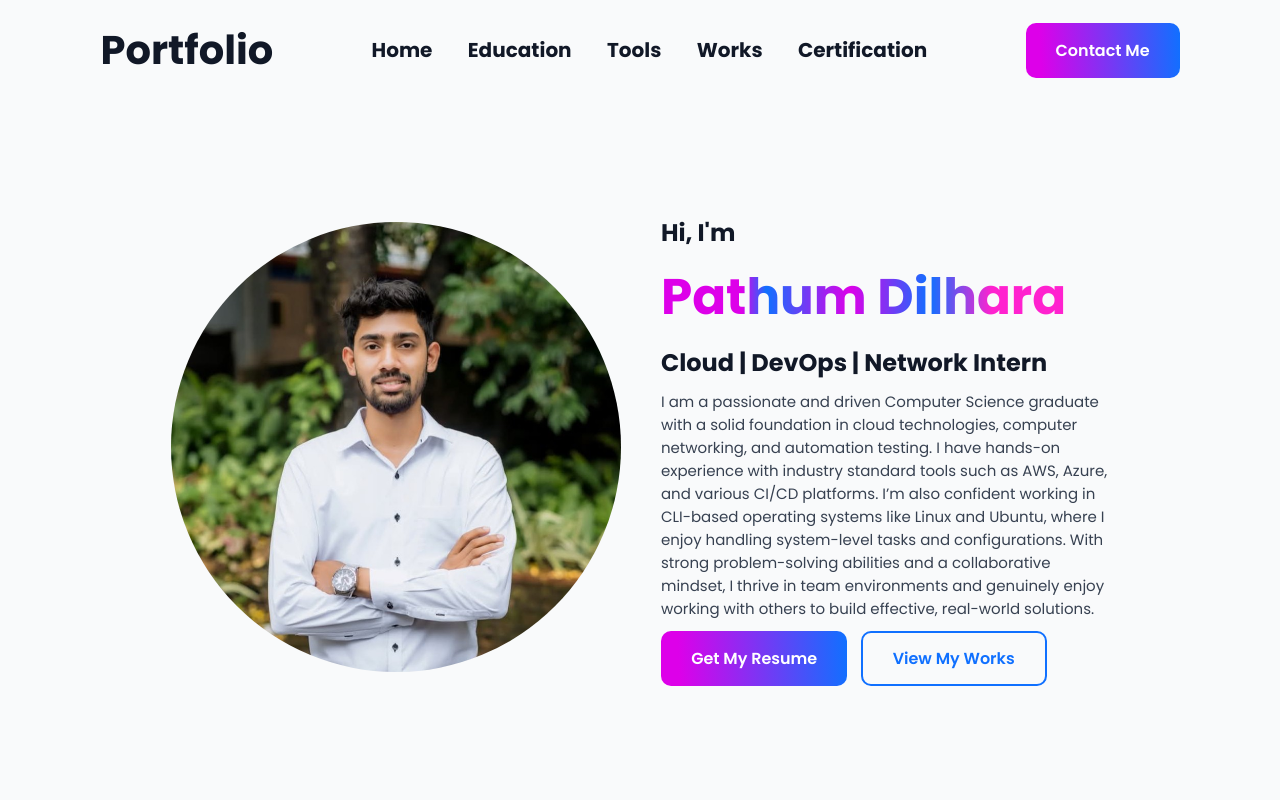
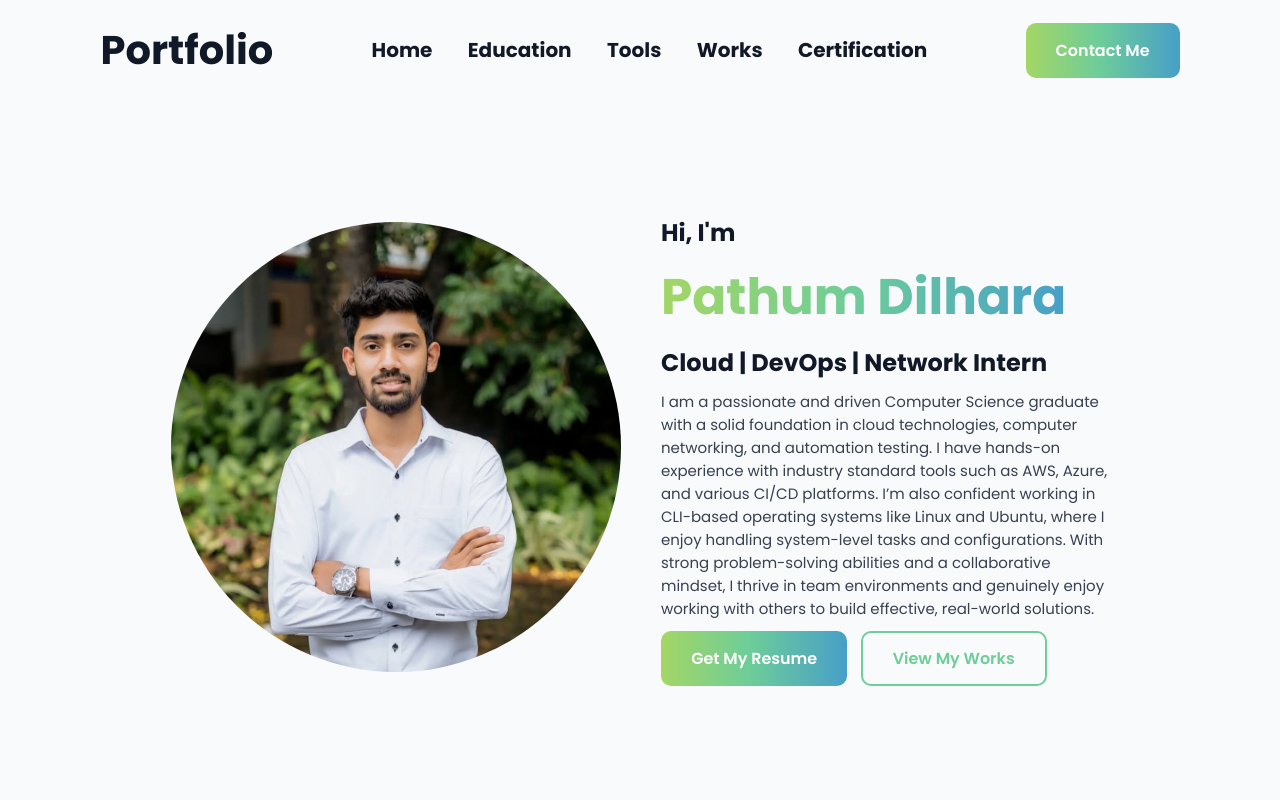
Before and after one commit to Pathum-Dilhara/My-Portfolio-React, a React (Vite) app: page / in a window 1280 px wide. Shown: the top 800 px of the page. Built offline with nearby package versions, Linux system fonts and the light colour scheme; a web font is replaced by a local one.

Commit message:
change css

```diff
--- a/src/Components/Certification/Certification.css
+++ b/src/Components/Certification/Certification.css
@@ -39,7 +39,7 @@
 
 .image:hover{
     transform: scale(1.03);
-    box-shadow: 3px 4px 10px 0 rgba(238, 124, 228, 0.596);
+    box-shadow: 3px 4px 10px 0 #A4D665;
 
 }
 
--- a/src/Components/Contact/Contact.css
+++ b/src/Components/Contact/Contact.css
@@ -27,7 +27,7 @@
 
 .description-left h2{
     font-size: 40px;
-    background: linear-gradient(90deg, #DD00E9 20.02%, rgb(16, 112, 255) 25.96%, #DD00E9 46.63%, rgb(16, 112, 255) 66.35%, #FF22CF 81.73%);
+    background: linear-gradient(90deg, #A4D665 0%, #6ECD99 47.12%, #479FC8 100%);
     -webkit-background-clip: text;
     background-clip: text;
     -webkit-text-fill-color: transparent;
@@ -99,7 +99,7 @@
     align-self: flex-end;
     padding: 15px 30px;
     border-radius: 10px;
-    background: linear-gradient(267deg, rgb(16, 112, 255) 0.06%, #DD00E9 90.06%);
+    background: linear-gradient(90deg, #A4D665 0%, #6ECD99 47.12%, #479FC8 100%);
     color: white;
     cursor: pointer;
     font-size: 16px;
--- a/src/Components/Footer/Footer.css
+++ b/src/Components/Footer/Footer.css
@@ -23,5 +23,5 @@
 }
 
 .social-link i:hover{
-    color: #DD00E9;
+    color: #A4D665;
 }
--- a/src/Components/Hero/Hero.css
+++ b/src/Components/Hero/Hero.css
@@ -27,7 +27,7 @@
 .hero h1{
     font-size: 50px;
     font-weight: 700;
-    background: linear-gradient(90deg, #DD00E9 20.02%, rgb(16, 112, 255) 25.96%, #DD00E9 46.63%, rgb(16, 112, 255) 66.35%, #FF22CF 81.73%);
+    background: linear-gradient(90deg, #A4D665 0%, #6ECD99 47.12%, #479FC8 100%) ;
     -webkit-background-clip: text;
     background-clip: text;
     -webkit-text-fill-color: transparent;
@@ -48,7 +48,7 @@
     justify-content: center;
     align-items: center;
     border-radius: 10px;
-    background: linear-gradient(267deg, rgb(16, 112, 255) 0.06%, #DD00E9 90.06%);
+    background: linear-gradient(90deg, #A4D665 0%, #6ECD99 47.12%, #479FC8 100%);
     color: white;
     font-weight: 600;
     transition: 0.5s;
@@ -60,9 +60,9 @@
     justify-content: center;
     align-items: center;
     border-radius: 10px;
-    border: 2px solid rgb(16, 112, 255);
+    border: 2px solid #6ECD99;
     font-weight: 600;
-    color: rgb(16, 112, 255);
+    color: #6ECD99;
     transition: 0.5s;
     cursor: pointer;
 }
@@ -73,8 +73,8 @@
 
 .hero-works:hover{
     transform: scale(1.05);
-    border: 2px solid #DD00E9;
-    color: #DD00E9;
+    border: 2px solid #479FC8;
+    color: #479FC8;
 }
 
 .hero-action a{
--- a/src/Components/Navbar/Navbar.css
+++ b/src/Components/Navbar/Navbar.css
@@ -22,7 +22,7 @@
 .nav-connect{
     padding: 15px 30px;
     border-radius: 10px;
-    background: linear-gradient(267deg, rgb(16, 112, 255) 0.06%, #DD00E9 90.06%);
+    background: linear-gradient(90deg, #A4D665 0%, #6ECD99 47.12%, #479FC8 100%);
     color: white;
     cursor: pointer;
     font-weight:600;
@@ -41,5 +41,5 @@
 }
 
 .anchor-link:hover{
-    color: #DD00E9;
+    color: #6ECD99;
 }
--- a/src/Components/Tools/Tools.css
+++ b/src/Components/Tools/Tools.css
@@ -40,7 +40,7 @@
 
 .item:hover{
     transform: scale(1.03);
-    box-shadow: 3px 4px 10px 0 rgba(238, 124, 228, 0.596);
+    box-shadow: 3px 4px 10px 0 #A4D665;
 
 }
 
--- a/src/Components/Works/Works.css
+++ b/src/Components/Works/Works.css
@@ -65,7 +65,7 @@
 
 .button p{
     padding: 10px 50px 10px 50px;
-    background: linear-gradient(267deg, rgb(16, 112, 255) 0.06%, #DD00E9 90.06%);
+    background: linear-gradient(90deg, #A4D665 0%, #6ECD99 47.12%, #479FC8 100%);
     color: white;
     font-weight: 600;
     align-content: center;
@@ -85,7 +85,7 @@
 }
 .project:hover{
     transform: scale(1.03);
-    box-shadow: 3px 4px 10px 0 rgba(238, 124, 228, 0.596);
+    box-shadow: 3px 4px 10px 0 #A4D665;
 }
 
 .description{
```
